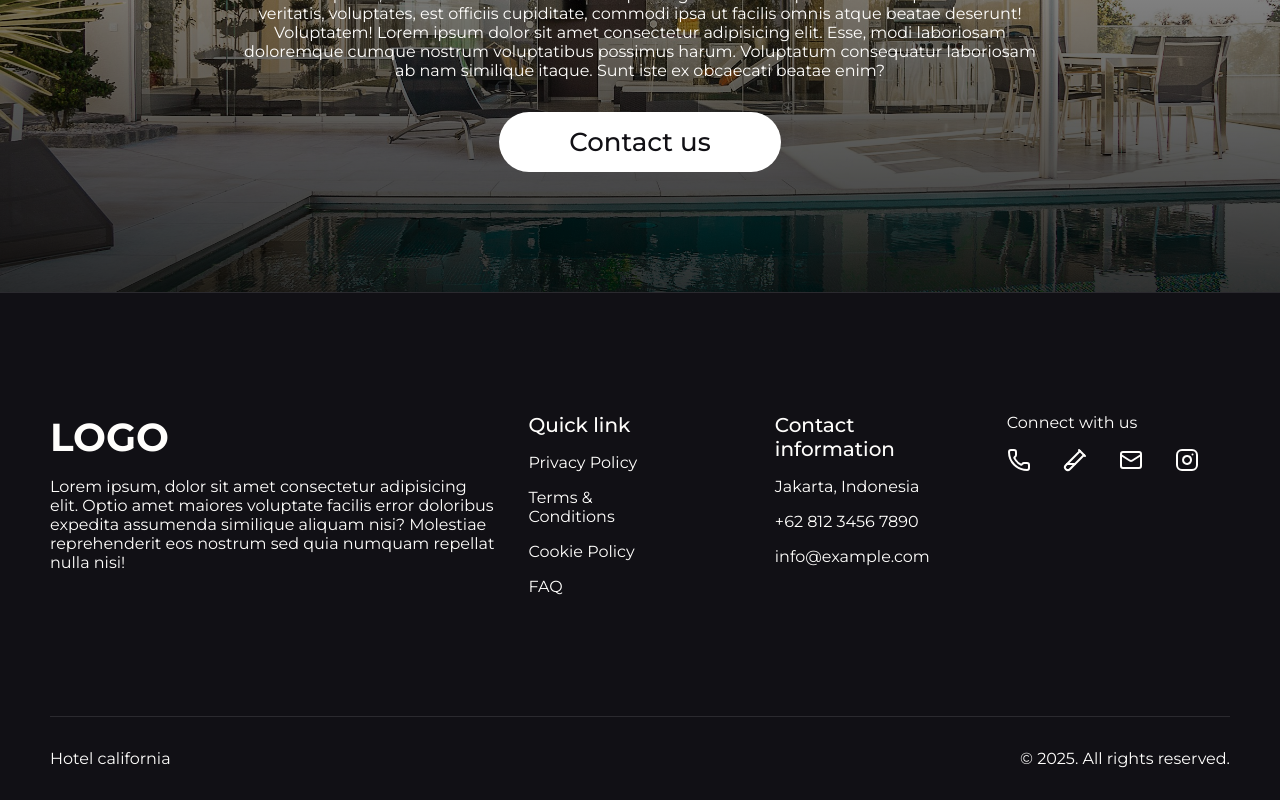
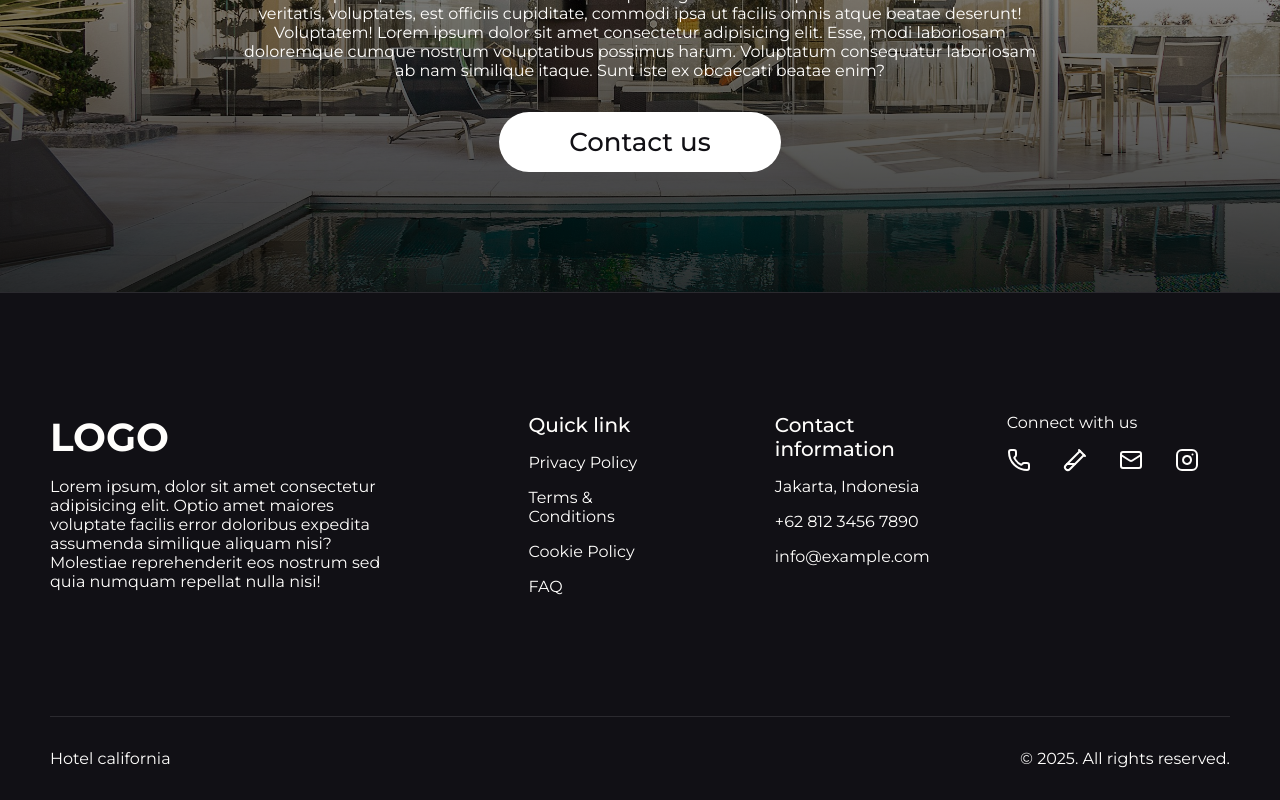
Before and after one commit to TommyNhatNguyen/architecture-ver2, a Next.js app: page / in a window 1280 px wide. Shown: the part 3546-4346 px from the top of the page. Built offline with nearby package versions, Linux system fonts and the light colour scheme.

Commit message:
fix: change footer para width

```diff
--- a/app/components/Footer/style.scss
+++ b/app/components/Footer/style.scss
@@ -15,6 +15,7 @@
         }
         &-para {
           margin-top: 16px;
+          max-width: 80%;
         }
       }
       &__middle {
```
